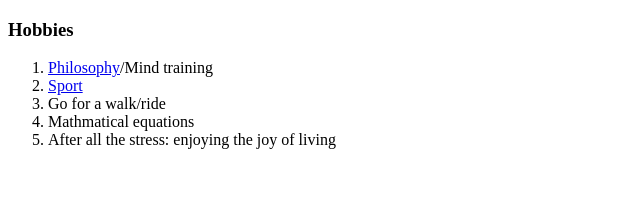
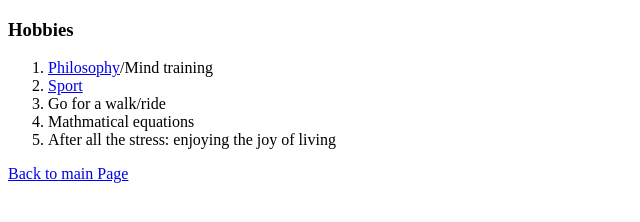
Before and after one commit to Chriswdf/cv, a plain HTML site: page hobbies.html in a window 1280 px wide. Shown: the whole page, without its empty margins (0-640 px from the left). Drawn offline with Linux system fonts and the light colour scheme.

Commit message:
hobbies.html

```diff
--- a/hobbies.html
+++ b/hobbies.html
@@ -12,8 +12,7 @@
         <li>Go for a walk/ride</li>
         <li>Mathmatical equations</li>
         <li>After all the stress: enjoying the joy of living</li>
-
-
     </ol>
+    <a href="index.html">Back to main Page</a>
 </body>
 </html>
```
